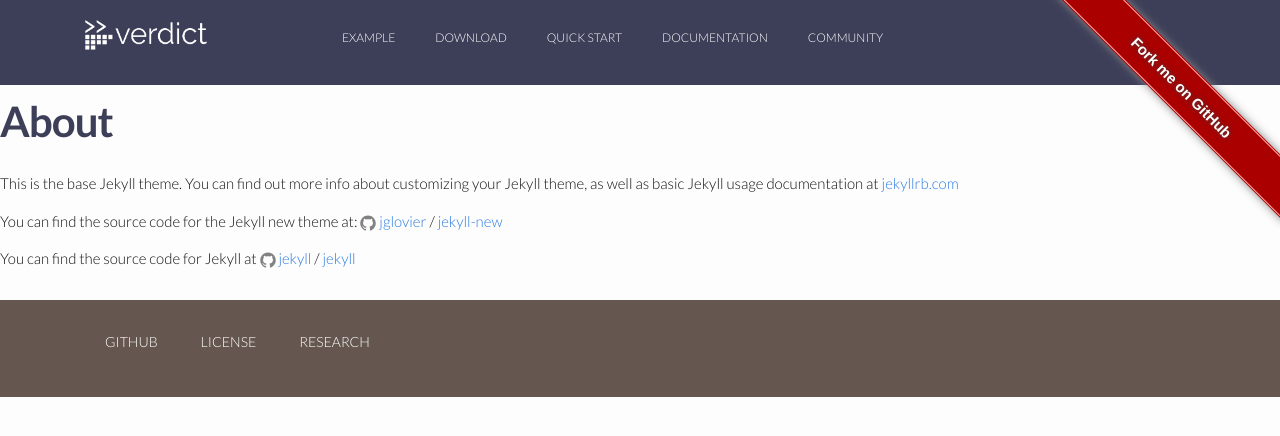
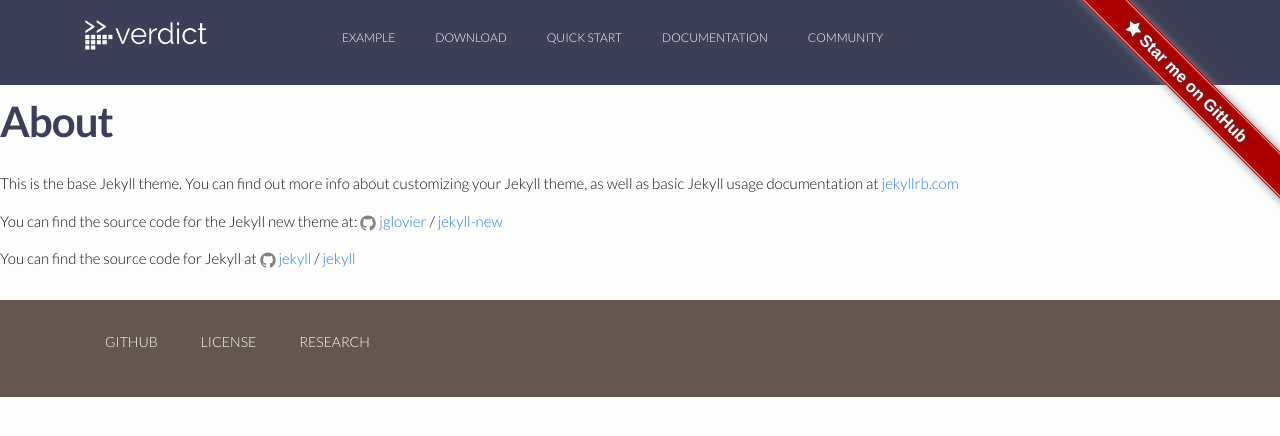
Before and after one commit to verdict-project/verdict-project.github.io, a Jekyll site: the page built from about.md, in a window 1280 px wide. Shown: the top 436 px of the page. Built offline with Jekyll 4.4.1, drawn with Linux system fonts in a browser that asks for light colours; nearby versions of some CDN libraries.

Commit message:
Github ribbon updated

```diff
--- a/_includes/head.html
+++ b/_includes/head.html
@@ -19,6 +19,7 @@
   <link rel="stylesheet" href="https://www.w3schools.com/w3css/4/w3.css">
   <link rel="stylesheet" href="https://fonts.googleapis.com/icon?family=Material+Icons">
   <style>.material-icons {vertical-align:-14%}</style>
+  <link href="https://maxcdn.bootstrapcdn.com/font-awesome/4.7.0/css/font-awesome.min.css" rel="stylesheet" integrity="sha384-wvfXpqpZZVQGK6TAh5PVlGOfQNHSoD2xbE+QkPxCAFlNEevoEH3Sl0sibVcOQVnN" crossorigin="anonymous">
 
   <link rel="stylesheet" href="{{ "/css/main.css" | prepend: site.baseurl }}">
   <link rel="canonical" href="{{ page.url | replace:'index.html','' | prepend: site.baseurl | prepend: site.url }}">
--- a/_includes/header.html
+++ b/_includes/header.html
@@ -73,7 +73,7 @@
 
   <div id="ribbon-box">
     <div class="ribbon">
-      <a href="https://github.com/mozafari/verdict">Fork me on GitHub</a>
+      <a href="https://github.com/mozafari/verdict"><i class="fa fa-star" aria-hidden="true"></i> Star me on GitHub</a>
     </div>
   </div>
 
--- a/_sass/_layout.scss
+++ b/_sass/_layout.scss
@@ -34,9 +34,9 @@
   border: 1px solid #faa;
   color: #fff;
   display: block;
-  font: bold 100% 'Helvetica Neue', Helvetica, Arial, sans-serif;
+  font: bold 110% 'Helvetica Neue', Helvetica, Arial, sans-serif;
   margin: 1px 0;
-  padding: 12px 100px;
+  padding: 5px 80px;
   text-align: center;
   text-decoration: none;
   /* shadow */
```
Also changed, not shown: image/verdict-for-impala-speedup.png (added).
